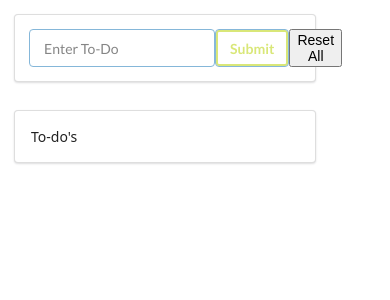
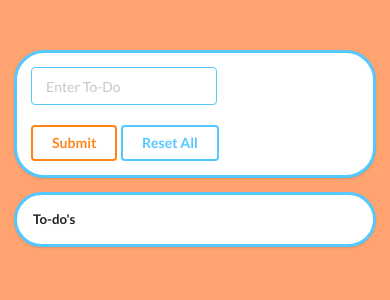
Before and after one commit to Purcell-Kevingithub/React-Sample-Project, a React (Create React App) app: page / in a window 390 px wide. Shown: the top 300 px of the page. Built offline with nearby package versions, Linux system fonts and the light colour scheme.

Commit message:
addex responsive font size, added borded styling, and updated theme color.

```diff
--- a/src/App.css
+++ b/src/App.css
@@ -1,35 +1,24 @@
-.grid-container {
-    display: grid;
-    grid-template-columns: repeat(4, 1fr);
-    grid-template-rows: 2;
-    padding: 1em;
-  }
-
-.item1 {
-  grid-column-start: 2;
-  grid-column-end: span 2;
-  font: 12px system-ui;
-  word-wrap: break-word;
+body {
+  background-color: #ffa470;
+  font-family: cursive;
 }
 
-.item2 {
-  grid-column-start: 2;
-  grid-column-end: span 2;
-  font: 12px system-ui;
+.ui.segment.container {
+  border-color: #54c8ff;
+  border: solid #54c8ff;
+  border-radius: 30px;
 }
 
-@media only screen and (max-width: 500px) {
-  .grid-container {
-    display: grid;
-    grid-template-columns: repeat(2, 1fr);
-    grid-template-rows: 2fr;
-    margin-right: 60px !important;
-  }
-
-  .item1 { grid-area: 1 / span 2; }
-  .item2 {
-    grid-area: 2 / span 2;
-  }
-  /* .item3 { grid-area:  } */
+input[type="text"] {
+  border-color: #54c8ff !important;
 
 }
+p, h2 {
+  font-size: 1.5em;
+}
+
+@media only screen and (max-width: 768px) {
+  p, h2 {
+    font-size: 0.95em;
+  }
+}
--- a/src/App.js
+++ b/src/App.js
@@ -32,11 +32,11 @@ class App extends Component {
     const {characters} = this.state
 
     return (
-        <div className="grid-container">
-          <div className="ui segment item1">
+        <div className="grid-container" style={{paddingTop: '50px'}}>
+          <div className="ui segment container">
             <Form handleSubmit={this.handleSubmit} test={this.test}/>
           </div>
-          <div className="ui segment item2" style={{marginTop: '14px'}}>
+          <div className="ui segment container" >
             <Table characterData={characters} removeCharacter={this.removeCharacter}/>
           </div>
         </div>
--- a/src/Form.js
+++ b/src/Form.js
@@ -29,16 +29,20 @@ class Form extends Component {
         const { task } = this.state;
 
         return (
-            <form className="ui input focus" onSubmit={e => { e.preventDefault(); }}>
+          <div>
+              <form className="ui input" onSubmit={e => { e.preventDefault(); }}>
                 <input
                     type="text"
                     name="task"
                     value={task}
                     placeholder="Enter To-Do"
                     onChange={this.handleChange} />
-            <input className="ui inverted olive button" type="button" value="Submit" onClick={this.submitForm}/>
-            <button onClick={() => this.props.test()}>Reset All</button>
                 </form>
+              <br/>
+              <br/>
+              <input className="ui inverted orange button" type="button" value="Submit" onClick={this.submitForm}/>
+              <button className="ui inverted blue button" onClick={() => this.props.test()}>Reset All</button>
+          </div>
 
         );
         }
--- a/src/Table.js
+++ b/src/Table.js
@@ -2,7 +2,7 @@ import React, { Component } from 'react';
 
 const TableHeader = () => {
   return (
-    <div>To-do's</div>
+    <div><h2>To-do's</h2></div>
   );
 }
 
@@ -14,8 +14,8 @@ const TableBody = props => {
       <ul key={index}>
         <li>
           <p>{row.task}</p>
-          <button className="ui inverted green button">Finish</button>
-          <button className="ui inverted red button" onClick={() => props.removeCharacter(index)}>Delete</button>
+          <button className="ui inverted orange button">Finish</button>
+          <button className="ui inverted blue button" onClick={() => props.removeCharacter(index)}>Delete</button>
         </li>
       </ul>
     )
```
Lines whose indentation alone changed are shown as unchanged.
